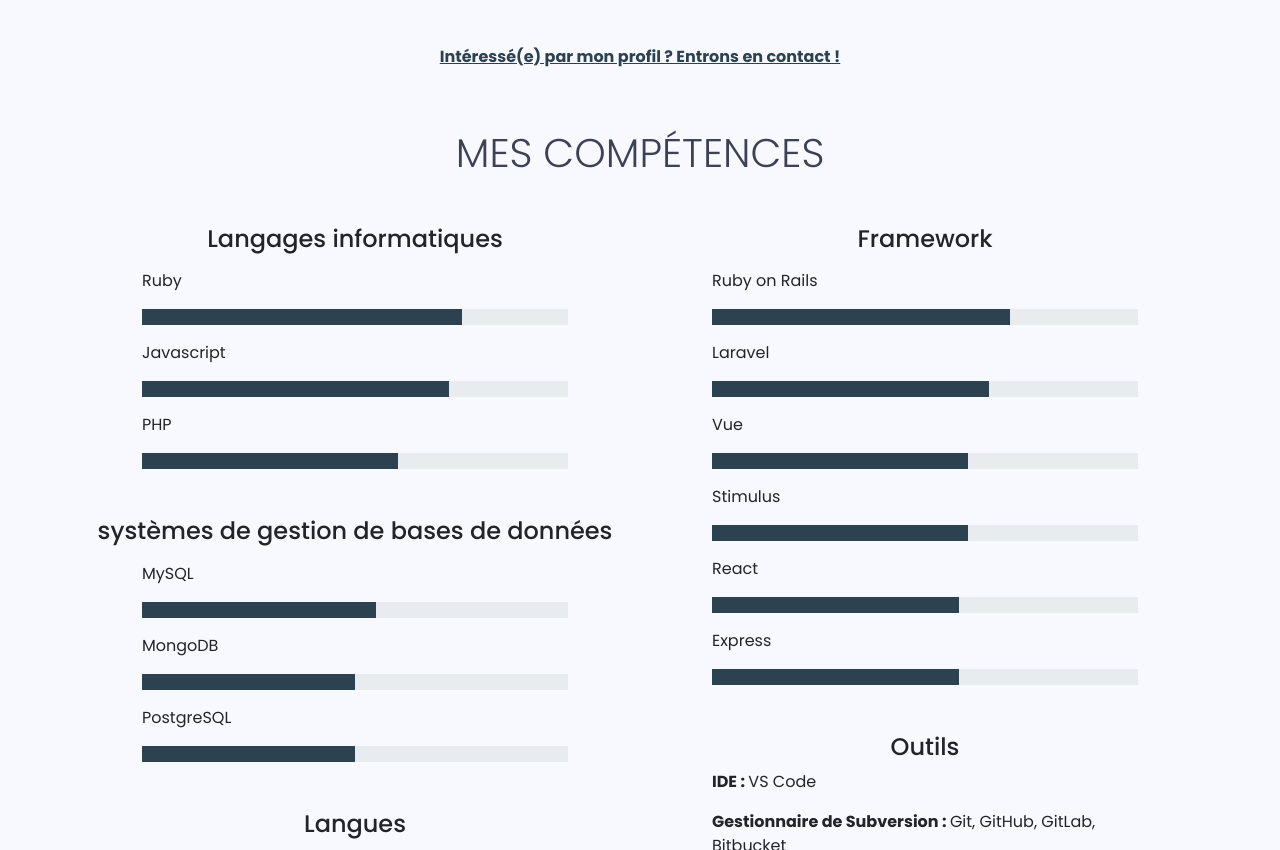
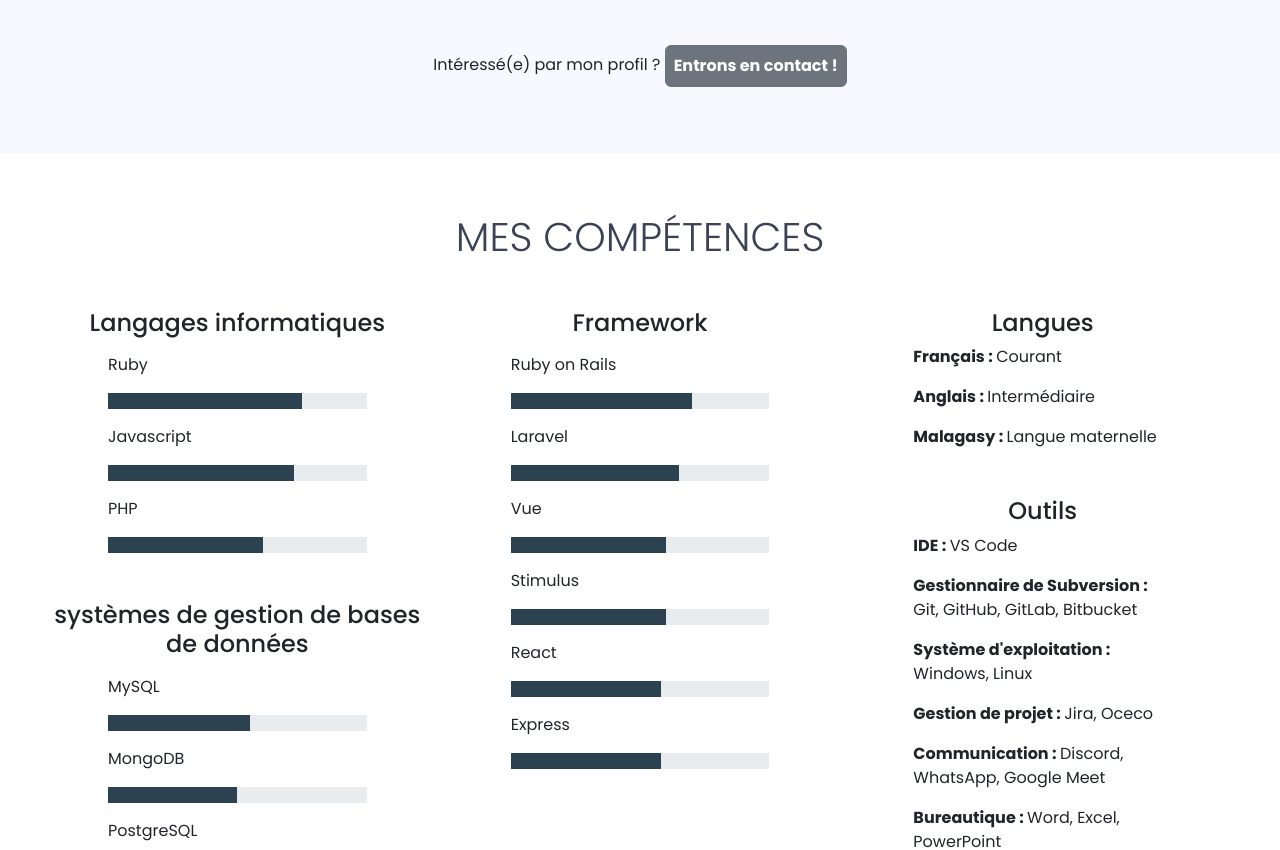
Before and after one commit to Mahefa21/my-resume, a website built with Vite: page index.html in a window 1280 px wide. Shown: the part 2558-3408 px from the top of the page. Built offline with nearby package versions, Linux system fonts and the light colour scheme.

Commit message:
update sections

```diff
--- a/index.html
+++ b/index.html
@@ -19,7 +19,9 @@
   <div class="text">
     <section id="about"></section>
     <section id="experience"></section>
-    <section id="skill"></section>
+  </div>
+  <section id="skill"></section>
+  <div class="text mt-5">
     <section id="achievement"></section>
   </div>
   <footer class="py-3 my-4">
--- a/src/elements/about.js
+++ b/src/elements/about.js
@@ -7,12 +7,13 @@ import mailImage from './../../src/assets/images/logos/mail.png'
 
 
 document.querySelector('#about').innerHTML = `
-    <div class="container my-5 ">
-        <div class="row ">
-            <div class="col-md-5 text-center">
+    <div class="m-5 ">
+        <div class="row">
+            <div class="col-md-4 text-center d-flex justify-content-center align-items-center">
                 <img class="profile" src="${charlyImage}" alt="">
             </div>
             <div class="col-md-7 my-2 text-center">
+              <div class="about-text">
                 <h2 class="display-5 title my-4">À propos</h2>
                 <p class="fs-5"> L'informatique n'est pas simplement un métier pour moi, c'est une véritable passion.
                 Je considère chaque projet comme une œuvre à part entière, où l'innovation et la créativité se rencontrent pour donner vie à des solutions uniques.
@@ -24,6 +25,7 @@ document.querySelector('#about').innerHTML = `
                     <a class="mt-5 mx-2" target="_blank" href="https://facebook.com/raoel.mahefa"><img class="logo" src="${facebookImage}" alt=""></a>
                     <a class="mt-5 mx-2" href="mailto:raoelimahefacharly@gmail.com"><img class="logo" src="${mailImage}" alt=""></a>
                 </div>
+              </div>
             </div>
         </div>
     </div>
--- a/src/elements/achievement.js
+++ b/src/elements/achievement.js
@@ -77,6 +77,6 @@ document.querySelector('#achievement').innerHTML = `
       </div>
   </div>
   <div class="text-center mt-5">
-    <a class="link fw-bold p-2" href="mailto:raoelimahefacharly@gmail.com" > Intéressé(e) par mon profil ? Entrons en contact !</a>
+    <p>Intéressé(e) par mon profil ? <a class="btn btn-secondary fw-bold p-2" href="mailto:raoelimahefacharly@gmail.com" >Entrons en contact !</a></p>
   </div>
 `
--- a/src/elements/experience.js
+++ b/src/elements/experience.js
@@ -84,6 +84,6 @@ document.querySelector('#experience').innerHTML = `
       </div>
   </div>
   <div class="container text-center mt-5">
-    <a class="link fw-bold" href="mailto:raoelimahefacharly@gmail.com" > Intéressé(e) par mon profil ? Entrons en contact !</a>
+    <p>Intéressé(e) par mon profil ? <a class="btn btn-secondary fw-bold p-2" href="mailto:raoelimahefacharly@gmail.com" >Entrons en contact !</a></p>
   </div>
 `
--- a/src/elements/skill.js
+++ b/src/elements/skill.js
@@ -1,8 +1,8 @@
 document.querySelector('#skill').innerHTML = `
-    <div class="container text-center">
+    <div class="text-center mx-5">
         <h2 class="display-6 title">Mes compétences</h2>
         <div class="row my-5">
-            <div class="col">
+            <div class="col pb-4">
                 <h4 class="">Langages informatiques</h4>
                 <div class="text-start">
                     <div class="skill-card">
@@ -52,17 +52,8 @@ document.querySelector('#skill').innerHTML = `
                     </div>
                     </div>
                 </div>
-
-                <div class="mt-5">
-                    <h4 class="">Langues</h4>
-                    <div class="text-start skill-card">
-                        <p><b>Français : </b>Courant</p>
-                        <p><b>Anglais : </b>Intermédiaire</p>
-                        <p><b>Malagasy : </b>Langue maternelle</p>
             </div>
-                </div>
-            </div>
-            <div class="col">
+            <div class="col pb-4">
                 <h4 class="">Framework</h4>
                 <div class="text-start">
                     <div class="skill-card">
@@ -107,6 +98,15 @@ document.querySelector('#skill').innerHTML = `
                         </div>
                     </div>
                 </div>
+            </div>
+
+            <div class="col">
+              <h4 class="">Langues</h4>
+              <div class="text-start skill-card">
+                  <p><b>Français : </b>Courant</p>
+                  <p><b>Anglais : </b>Intermédiaire</p>
+                  <p><b>Malagasy : </b>Langue maternelle</p>
+              </div>
 
               <div class="mt-5">
                   <h4 class="">Outils</h4>
@@ -121,8 +121,7 @@ document.querySelector('#skill').innerHTML = `
                   </div>
               </div>
           </div>
-
         </div>
-        <a class="link fw-bold mt-3" href="mailto:raoelimahefacharly@gmail.com" > Intéressé(e) par mon profil ? Entrons en contact !</a>
+        <p>Intéressé(e) par mon profil ? <a class="btn btn-secondary fw-bold p-2" href="mailto:raoelimahefacharly@gmail.com" >Entrons en contact !</a></p>
     </div>
 `
--- a/src/style.css
+++ b/src/style.css
@@ -35,6 +35,8 @@
 #about img.profile {
   width: -webkit-fill-available;
   border-radius: 50%;
+  max-height: 500px;
+  max-width: 500px;
 }
 
 #about img.logo {
```
Lines whose indentation alone changed are shown as unchanged.
